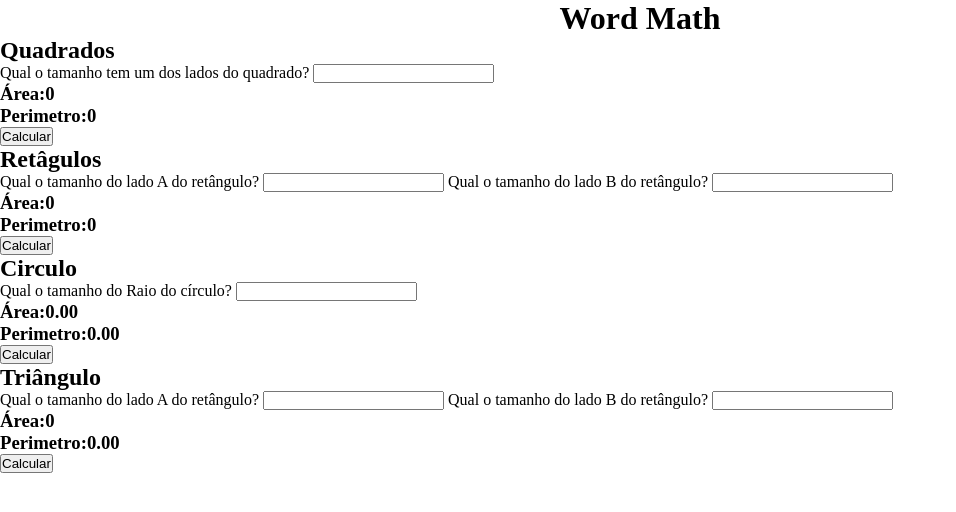
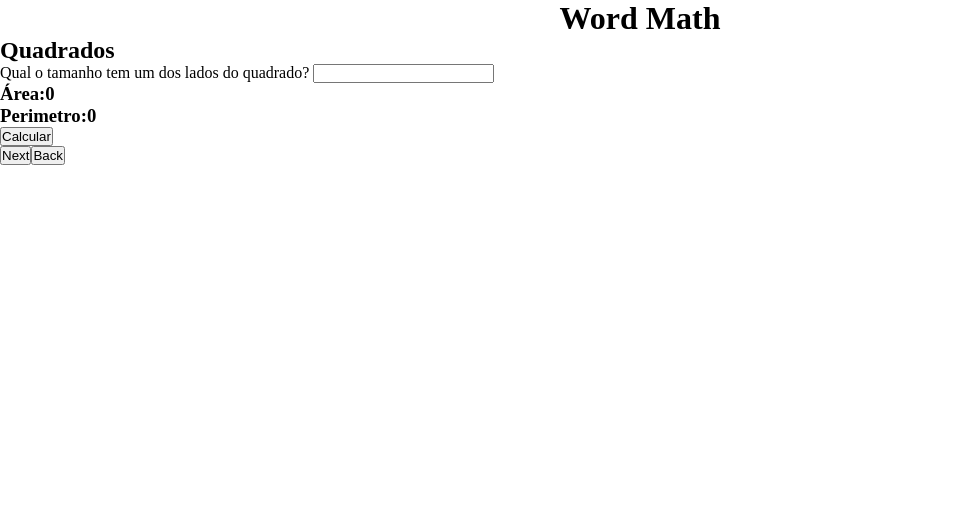
Before and after one commit to Davi-Serrano/Word-Math, a React (Create React App) app: page / in a window 1280 px wide. Shown: the top 512 px of the page, without its empty margins (0-956 px from the left). Built offline with nearby package versions, Linux system fonts and the light colour scheme.

Commit message:
Renderização condicional adicionada

```diff
--- a/src/components/Section/index.js
+++ b/src/components/Section/index.js
@@ -1,3 +1,5 @@
+import { useState } from "react"
+
 import { Square } from "./Geometric/Square"
 import { Rectangle } from "./Geometric/Rectangle"
 import { Circle } from "./Geometric/Circle"
@@ -5,12 +7,45 @@ import { Triangle } from "./Geometric/Triangule"
 
 export const Section = () =>{
 
-    return(
-        <div>
-        <Square />
-        <Rectangle />
-        < Circle />
-        < Triangle />
-        </div>
-        )
+    const [ a, setA ] = useState(0)
+
+    function Proximo(){
+
+        setA(a +1)
     }
+    function Voltar(){
+
+        setA(a - 1)
+    }
+
+
+    if( a === 0) {
+       return (
+
+           <div>
+
+            <Square />
+            <button onClick={Proximo}> Next</button>
+            <button onClick={Voltar}> Back</button>
+       </div>
+           )
+    }
+    if( a === 1) {
+        return <Rectangle />
+
+     }
+     if( a === 2) {
+        return  < Circle />
+
+     }
+     if( a === 3) {
+        return < Triangle />
+
+
+     }
+
+
+
+
+
+    }
```
